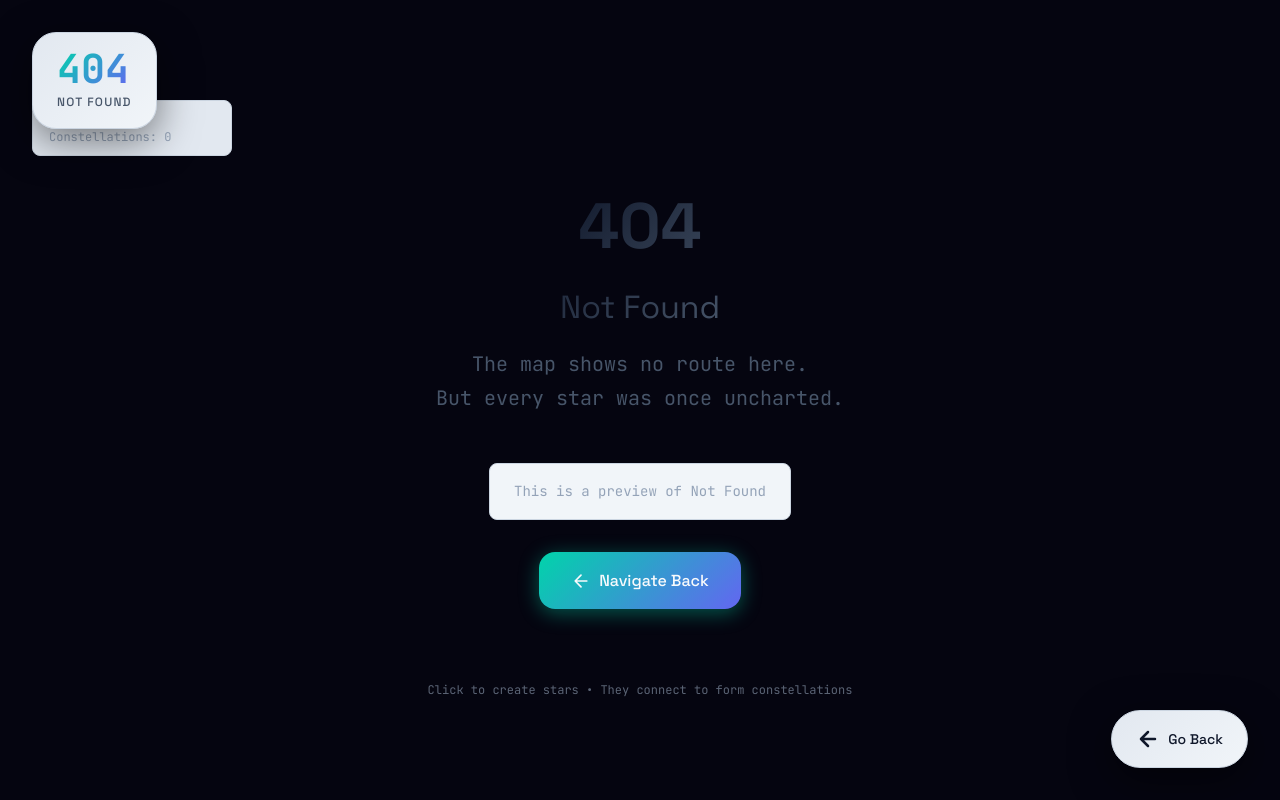
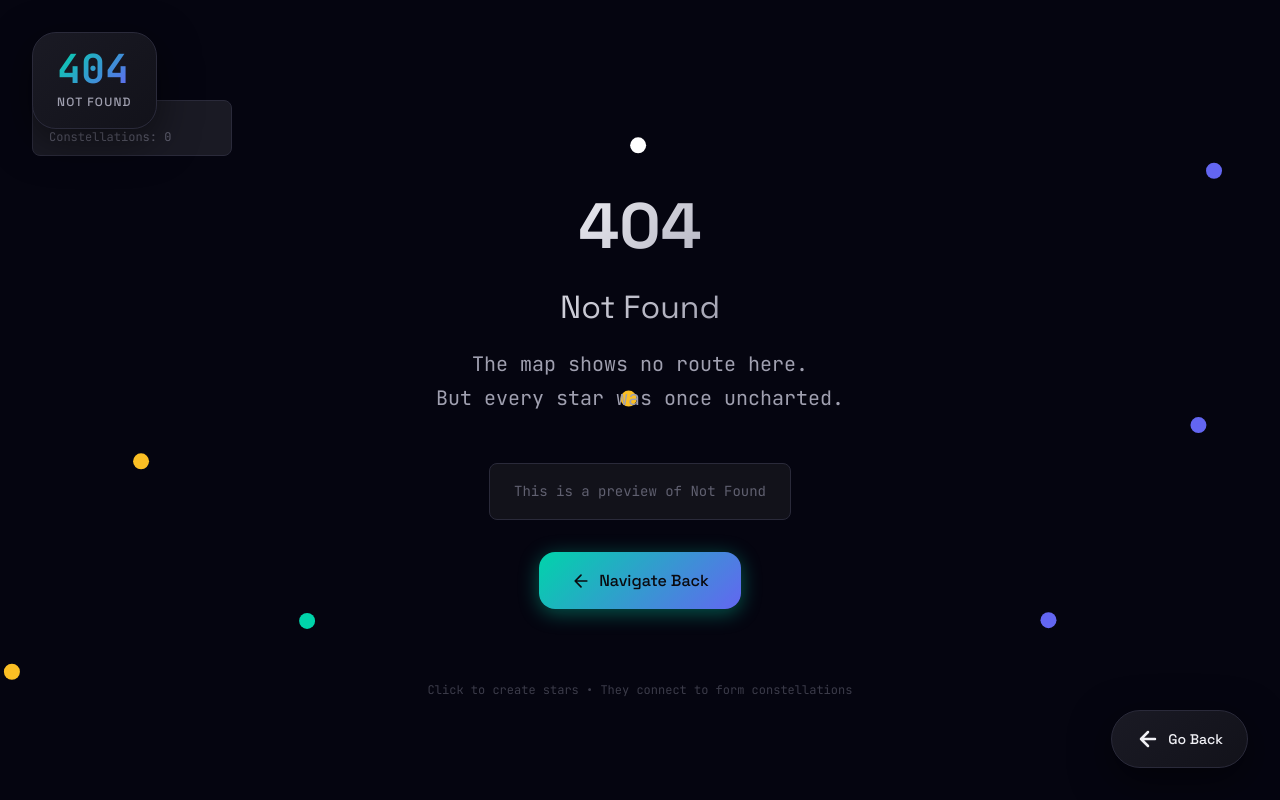
Before and after one commit to BL4z3es/fail-but-pretty, a FastAPI app: page /preview/error_constellation.html?error_code=404 in a window 1280 px wide. Run offline with FastAPI, Linux system fonts and the light colour scheme.

Commit message:
Fix the original 10 error designs: animations, canvas size, clicks, colour scheme
- main.js: set window.fbp when the script runs, not on DOMContentLoaded. The
  templates' inline scripts check for it before the DOM is ready, so every
  canvas animation was being skipped.
- main.css: size the background canvases to the viewport. A canvas with only
  inset: 0 stays 300x150, so several designs painted a patch in the corner.
- particles: call window.fbp.lerp (bare lerp threw a ReferenceError).
- particles, liquid, constellation: listen on window. The full-viewport
  content container sits above the canvas and swallowed every pointer event.
  Taps on links are ignored so they still navigate.
- Pin each design's own palette where it is dark (matrix, terminal, cyberpunk,
  constellation) or light (origami) by design; before, the light colour scheme
  gave dark text on dark backgrounds.
- matrix: start the rain columns mid-fall and raise their opacity so it is
  visible on load.

Co-Authored-By: Claude Sonnet 5.5 <noreply@anthropic.com>
Claude-Session: https://claude.ai/code/session_01W5qUDmrhk9cguYQ3kwUGmy

```diff
--- a/static/css/main.css
+++ b/static/css/main.css
@@ -311,6 +311,25 @@ body {
 }
 
 /* ==========================================================================
+   Background Canvases
+   A canvas is a replaced element: `inset: 0` alone leaves it at 300x150, and the
+   templates size their drawing buffer from its box. Template CSS can still
+   override the positioning; only the size is shared.
+   ========================================================================== */
+
+.particle-canvas,
+.liquid-canvas,
+.terminal-canvas,
+.aurora-canvas,
+.origami-canvas,
+.constellation-canvas {
+    position: fixed;
+    inset: 0;
+    width: 100%;
+    height: 100%;
+}
+
+/* ==========================================================================
    Animations
    ========================================================================== */
 
--- a/static/js/main.js
+++ b/static/js/main.js
@@ -341,11 +341,9 @@
     // Initialize on DOM Ready
     // ==========================================================================
 
-    function init() {
-        enhanceGoBackButton();
-        initScrollAnimations();
-
-        // Expose utilities globally for error templates
+    // Expose utilities globally for error templates. This runs as soon as the
+    // script does, not on DOMContentLoaded: the templates' inline scripts come
+    // right after this one and check for window.fbp before the DOM is ready.
     window.fbp = {
         random,
         randomInt,
@@ -357,6 +355,10 @@
         createCanvas,
         resizeCanvas
     };
+
+    function init() {
+        enhanceGoBackButton();
+        initScrollAnimations();
     }
 
     if (document.readyState === 'loading') {
--- a/templates/error_constellation.html
+++ b/templates/error_constellation.html
@@ -2,6 +2,17 @@
 
 {% block head %}
 <style>
+    /* Dark by design: keep this palette whatever the visitor's colour scheme. */
+    :root {
+        --bg-primary: #0a0a0f;
+        --bg-secondary: #12121a;
+        --bg-tertiary: #1a1a24;
+        --fg-primary: #f0f0f5;
+        --fg-secondary: #a0a0b0;
+        --fg-muted: #606070;
+        --border-color: #2a2a3a;
+    }
+
     .constellation-bg {
         position: fixed;
         inset: 0;
@@ -273,13 +284,15 @@
         }
 
         // Events
-        canvas.addEventListener('click', (e) => {
+        window.addEventListener('click', (e) => {
+            if (e.target.closest && e.target.closest('a')) return;
             const rect = canvas.getBoundingClientRect();
             addStar(e.clientX - rect.left, e.clientY - rect.top);
             if (hint) hint.style.opacity = '0.6';
         });
 
-        canvas.addEventListener('touchstart', (e) => {
+        window.addEventListener('touchstart', (e) => {
+            if (e.target.closest && e.target.closest('a')) return;
             e.preventDefault();
             const rect = canvas.getBoundingClientRect();
             const touch = e.touches[0];
--- a/templates/error_liquid.html
+++ b/templates/error_liquid.html
@@ -267,14 +267,15 @@
         }
 
         // Mouse interaction
-        canvas.addEventListener('mousemove', (e) => {
+        window.addEventListener('mousemove', (e) => {
             const rect = canvas.getBoundingClientRect();
             if (Math.random() < 0.1) {
                 createRipple(e.clientX - rect.left, e.clientY - rect.top);
             }
         });
 
-        canvas.addEventListener('click', (e) => {
+        window.addEventListener('click', (e) => {
+            if (e.target.closest && e.target.closest('a')) return;
             const rect = canvas.getBoundingClientRect();
             for (let i = 0; i < 3; i++) {
                 setTimeout(() => {
```
Also changed, not shown: templates/error_cyberpunk.html (+11 -0 lines), templates/error_matrix.html (+18 -4 lines), templates/error_origami.html (+11 -0 lines), templates/error_particles.html (+10 -8 lines), templates/error_terminal.html (+11 -0 lines). Lines whose indentation alone changed are shown as unchanged.
